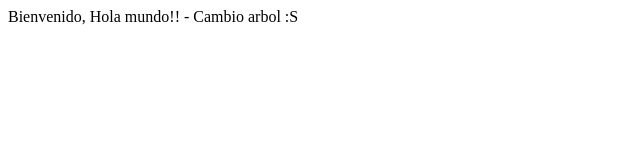
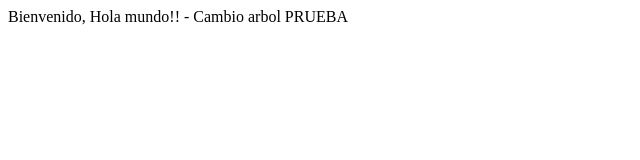
Before and after one commit to ksanchezara/prueba, a plain HTML site: page index.html in a window 1280 px wide. Shown: the full height of the page, 0-640 px from the left. Drawn offline with Linux system fonts and the light colour scheme.

Commit message:
Prueba feature

```diff
--- a/index.html
+++ b/index.html
@@ -5,6 +5,6 @@
 </head>
 
 <body>
-    <p>Bienvenido, Hola mundo!! - Cambio arbol :S</p>
+    <p>Bienvenido, Hola mundo!! - Cambio arbol PRUEBA</p>
 </body>
 </html>
```
